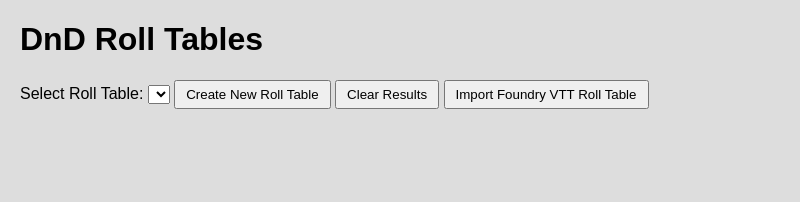
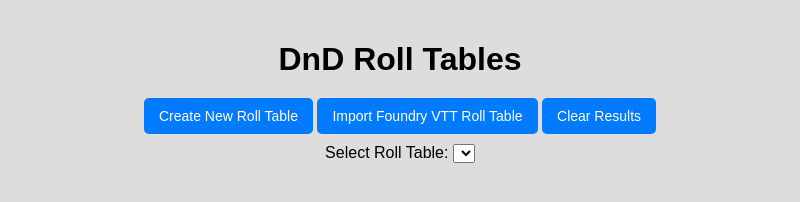
Before and after one commit to xXfinchXx/dndrolltable, an Electron app: page index.html in a window 800 px wide. Drawn offline with Linux system fonts and the light colour scheme; no server answers.

Commit message:
fixed formatting and adding a little style

```diff
--- a/index.html
+++ b/index.html
@@ -7,8 +7,20 @@
   <style>
     body {
       font-family: Arial, sans-serif;
-      margin: 20px;
+      margin: 0;
+      padding: 20px;
       background: rgb(221, 221, 221);
+      display: flex;
+      flex-direction: column;
+      align-items: center;
+    }
+    h1 {
+      margin-bottom: 20px;
+    }
+    .container {
+      text-align: center;
+      width: 100%;
+      max-width: 600px;
     }
     .roll-table {
       margin-bottom: 20px;
@@ -43,21 +55,39 @@
       margin-bottom: 10px;
     }
     button {
-      padding: 5px 10px;
+      padding: 10px 15px;
+      border: none;
+      border-radius: 5px;
       cursor: pointer;
+      background-color: #007BFF;
+      color: white;
+      font-size: 14px;
+      transition: background-color 0.3s, box-shadow 0.3s;
+    }
+    button:hover {
+      background-color: #0056b3;
+      box-shadow: 0 4px 8px rgba(0, 0, 0, 0.2);
+    }
+    button:active {
+      background-color: #003f7f;
+      box-shadow: 0 2px 4px rgba(0, 0, 0, 0.2);
     }
   </style>
 </head>
 <body>
-  <h1>DnD Roll Tables</h1>
-  <div>
-    <label for="rollTableSelect">Select Roll Table:</label>
-    <select id="rollTableSelect"></select>
-    <button id="createTableBtn">Create New Roll Table</button>
-    <button id="clearResultsBtn">Clear Results</button>
-    <button id="importTableBtn">Import Foundry VTT Roll Table</button>
+  <div class="container">
+    <h1>DnD Roll Tables</h1>
+    <div>
+      <button id="createTableBtn">Create New Roll Table</button>
+      <button id="importTableBtn">Import Foundry VTT Roll Table</button>
+      <button id="clearResultsBtn">Clear Results</button>
+    </div>
+    <div>
+      <label for="rollTableSelect">Select Roll Table:</label>
+      <select id="rollTableSelect"></select>
+    </div>
+    <div id="tables"></div>
   </div>
-  <div id="tables"></div>
   <div id="createTableModal">
     <h2>Create New Roll Table</h2>
     <label for="tableTitle">Title:</label>
--- a/main.js
+++ b/main.js
@@ -12,6 +12,7 @@
       preload: path.join(__dirname, 'preload.js'),
       nodeIntegration: true,
     },
+    autoHideMenuBar: true // Hide the default menu bar
   });
 
   mainWindow.loadFile('index.html');
```
Also changed, not shown: json/roll-table-1746542646995.json (+13 -0 lines).
